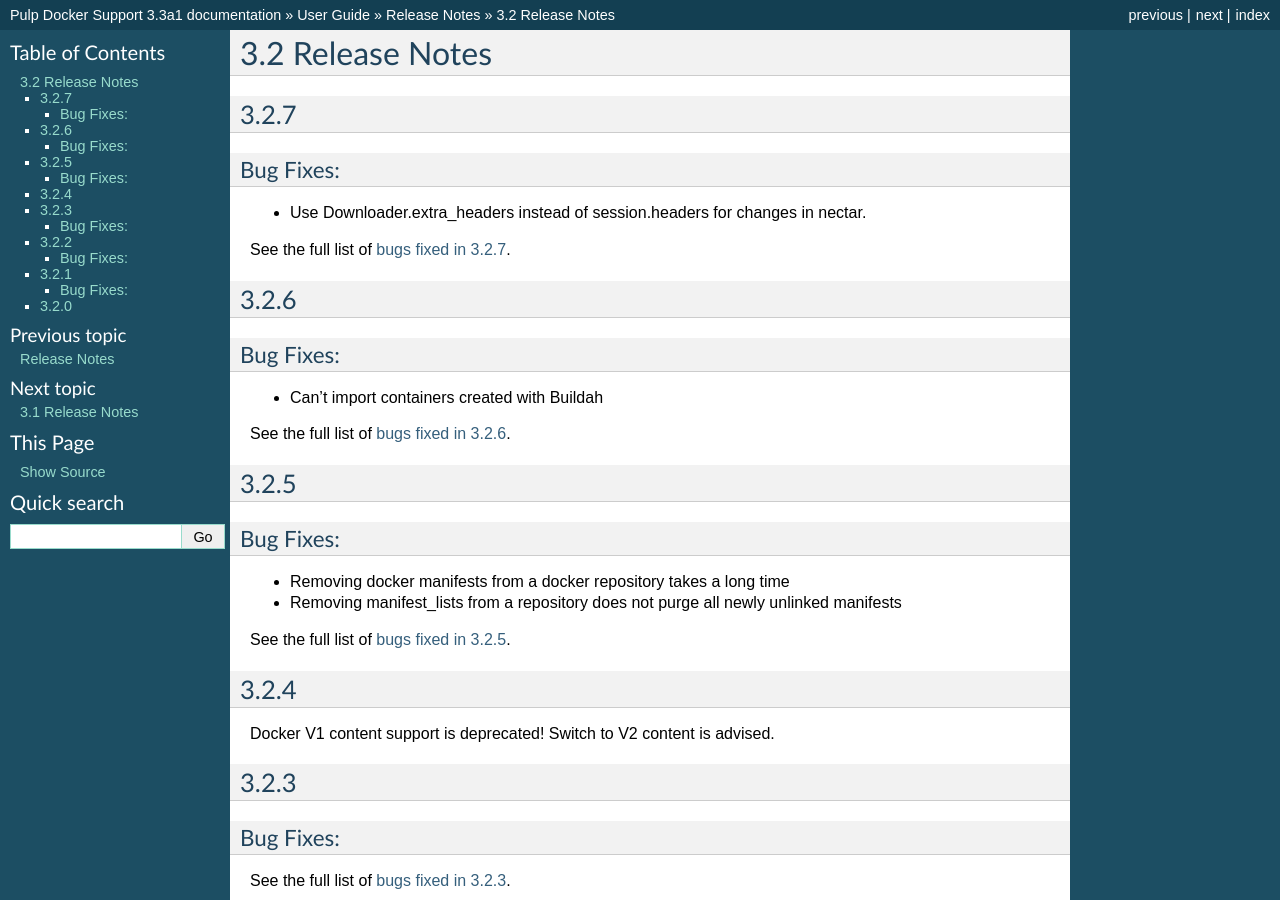
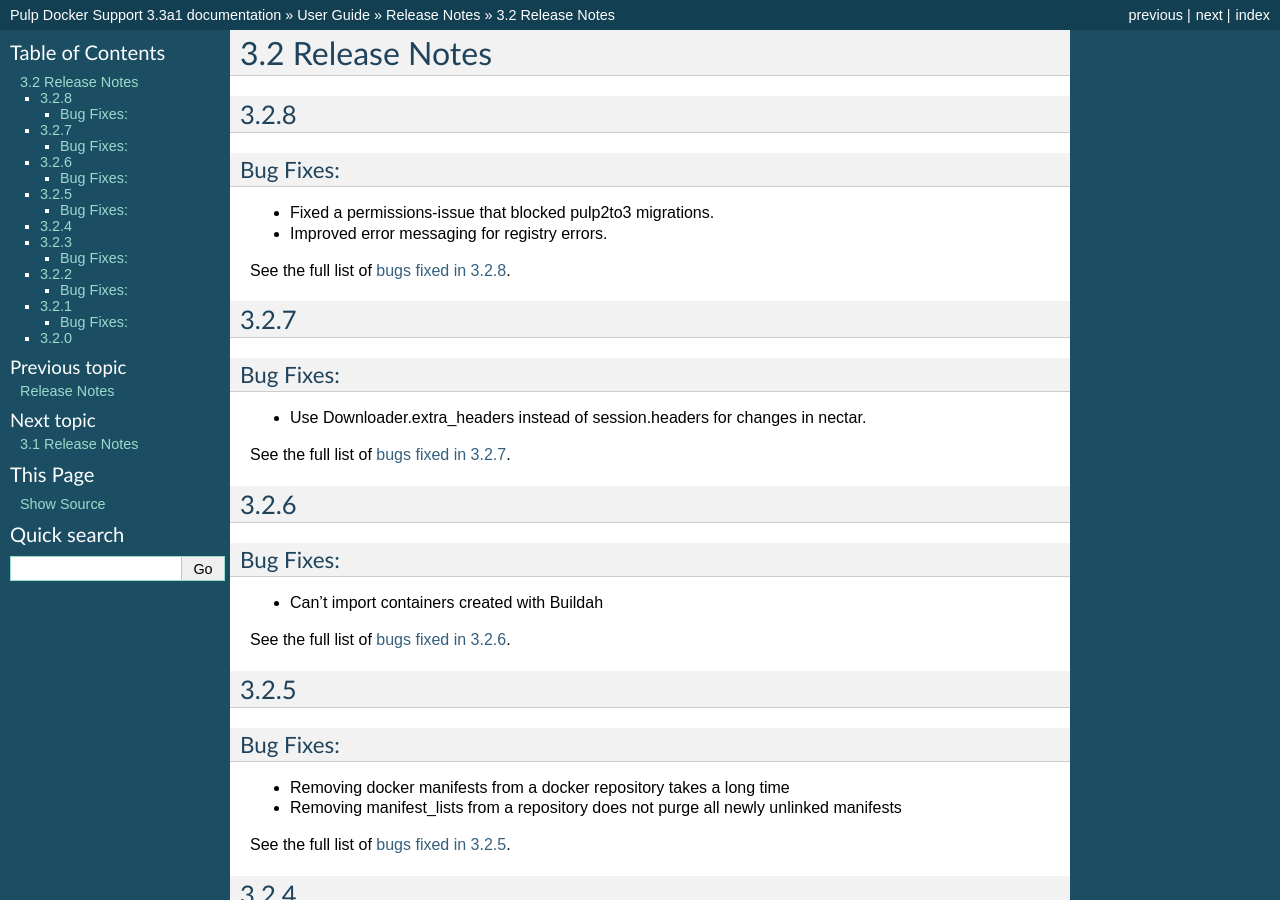
Before and after one commit to pulp/pulp_docker, a Sphinx documentation site: the page built from docs/user-guide/release-notes/3.2.x.rst, in a window 1280 px wide and 900 px high. Built offline with Sphinx 7.4.7, drawn with Linux system fonts in a browser that asks for light colours.

Commit message:
Added release notes for 3.2.8 release.
[noissue]

```diff
--- a/docs/user-guide/release-notes/3.2.x.rst
+++ b/docs/user-guide/release-notes/3.2.x.rst
@@ -1,5 +1,17 @@
 3.2 Release Notes
 =================
+
+3.2.8
+-----
+
+Bug Fixes:
+**********
+
+* Fixed a permissions-issue that blocked pulp2to3 migrations.
+* Improved error messaging for registry errors.
+
+See the full list of :fixedbugs_pulp_docker:`3.2.8`.
+
 
 3.2.7
 -----
```
